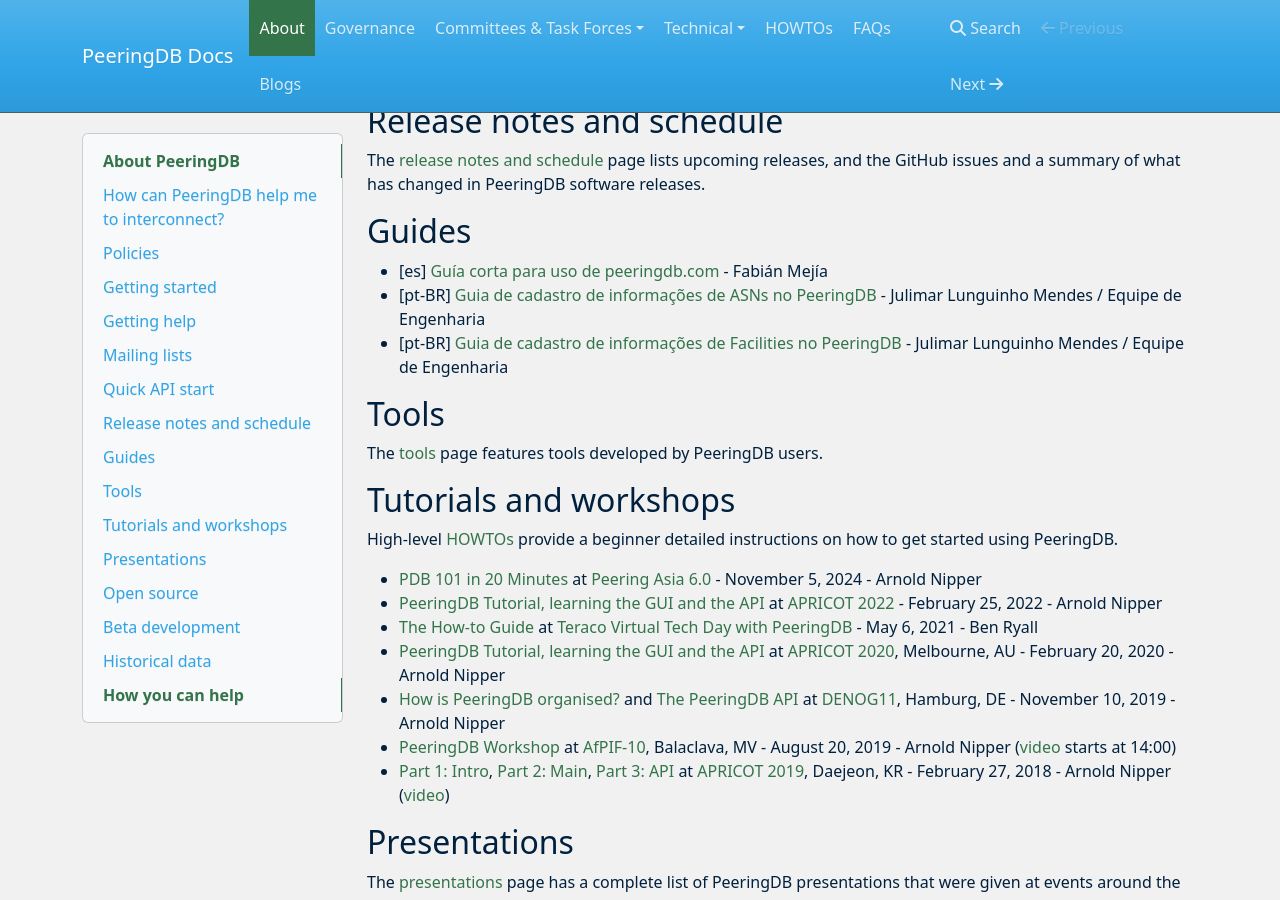
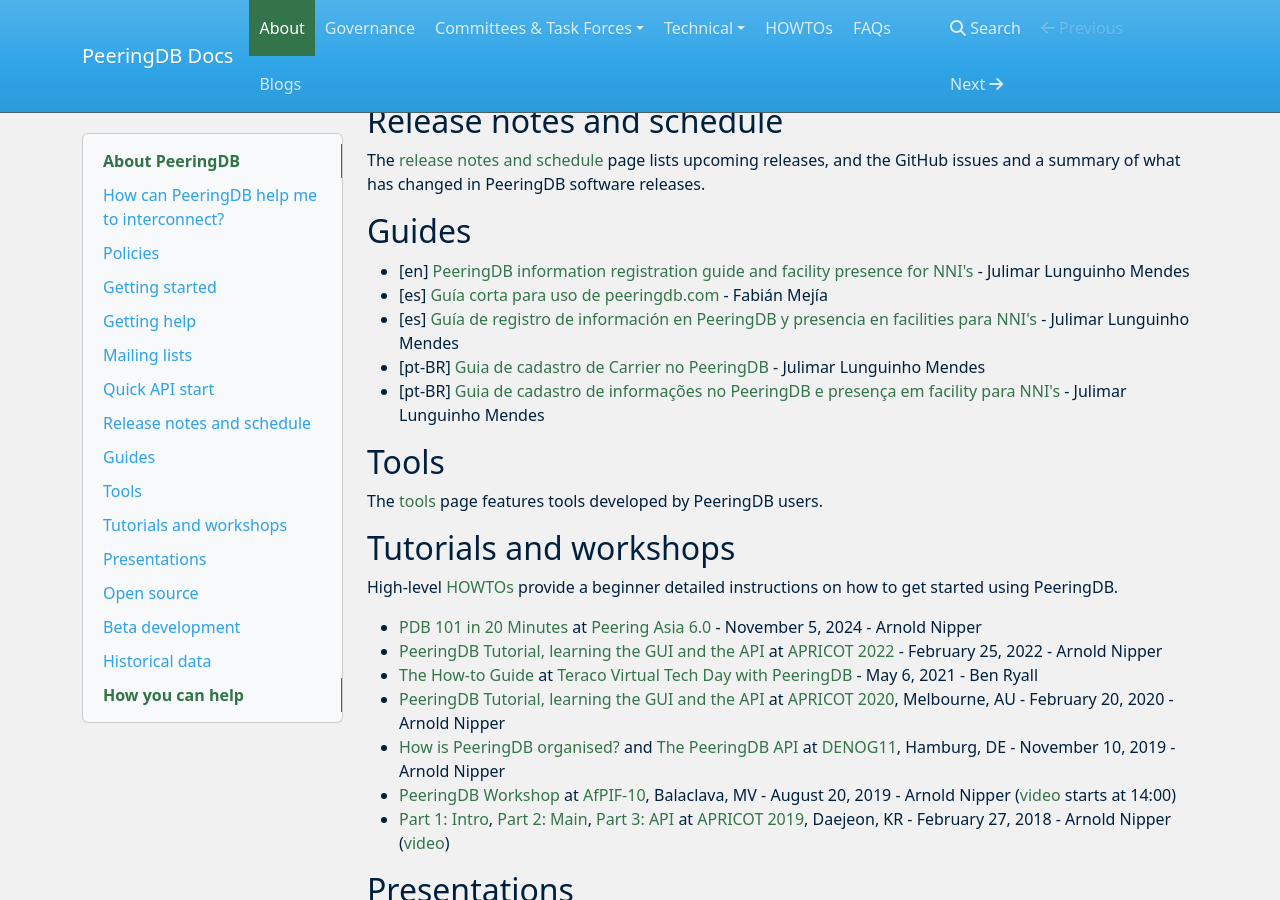
Before and after one commit to peeringdb/docs, an MkDocs documentation site: the page built from docs/index.md, in a window 1280 px wide and 900 px high, scrolled down 1777 px. Built offline with MkDocs 1.6.1, drawn with Linux system fonts in a browser that asks for light colours; nearby versions of some CDN libraries.

Commit message:
Updated guides with new ones from Julimar.

```diff
--- a/docs/index.md
+++ b/docs/index.md
@@ -61,9 +61,11 @@
 
 ## Guides
 
+- [en] [PeeringDB information registration guide and facility presence for NNI's](guide/IX.br - Guide for registering information in PeeringDB-English-Version - 2023.pdf) - Julimar Lunguinho Mendes
 - [es] [Guía corta para uso de peeringdb.com](guide/guia_PeeringDB.pdf) - Fabián Mejía
-- [pt-BR] [Guia de cadastro de informações de ASNs no PeeringDB](guide/PeeringDB_Cadastro_de_ASN.pdf) - Julimar Lunguinho Mendes / Equipe de Engenharia
-- [pt-BR] [Guia de cadastro de informações de Facilities no PeeringDB](guide/PeeringDB_Cadastro_de_Facilities.pdf) - Julimar Lunguinho Mendes / Equipe de Engenharia
+- [es] [Guía de registro de información en PeeringDB y presencia en facilities para NNI's](guide/IX.br - Guia para el registro de informacion en el PeeringDB-Version-Espanol - 2023.pdf) - Julimar Lunguinho Mendes
+- [pt-BR] [Guia de cadastro de Carrier no PeeringDB](guide/IX.br - Guia de cadastro de Carrier no PeeringDB-Versao-Portugues - 2025.pdf) - Julimar Lunguinho Mendes
+- [pt-BR] [Guia de cadastro de informações no PeeringDB e presença em facility para NNI's](guide/IX.br - Guia de cadastro de informacoes no PeeringDB-Versao-Portugues - 2023.pdf) - Julimar Lunguinho Mendes
 
 ## Tools
 
```
Also changed, not shown: 5 other files.
